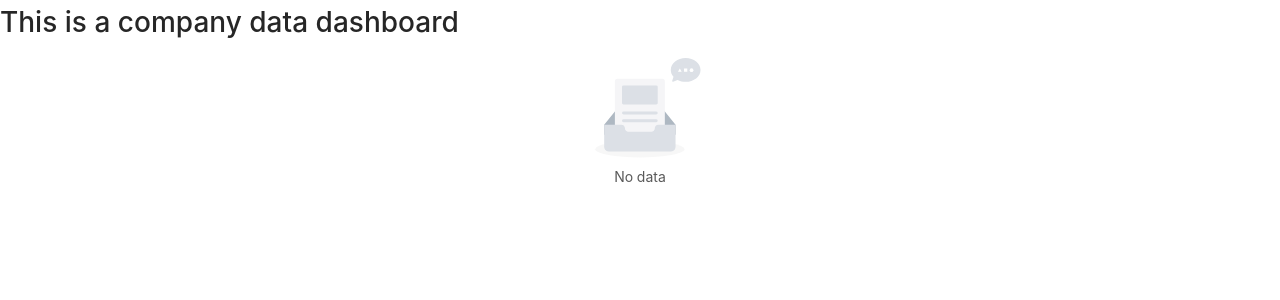
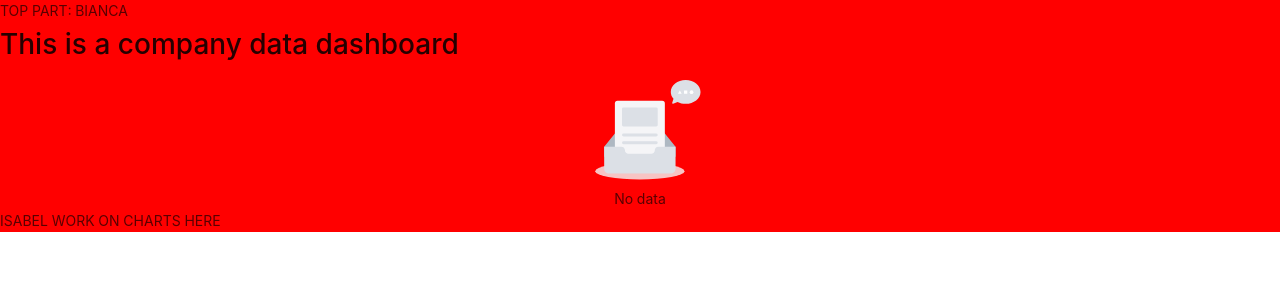
Before and after one commit to biancajemsten/kahvia, a Next.js app: page /data-dashboard in a window 1280 px wide. Shown: the top 300 px of the page. Built offline with nearby package versions, Linux system fonts and the light colour scheme.

Commit message:
Pages scss and placeholders

```diff
--- a/pages/_app.js
+++ b/pages/_app.js
@@ -1,4 +1,5 @@
 import "../styles/antd.less";
+import "../styles/index.scss";
 // import App from 'next/app'
 
 function MyApp({ Component, pageProps }) {
--- a/pages/data-dashboard.js
+++ b/pages/data-dashboard.js
@@ -16,9 +16,11 @@ export default function DataDashboard() {
     );
   else
     return (
-      <div className="container">
+      <div className="c-dashboard__container">
+        <div>TOP PART: BIANCA </div>
         <h1>This is a company data dashboard</h1>
         <Empty />
+        <div>ISABEL WORK ON CHARTS HERE</div>
       </div>
     );
 }
--- /dev/null
+++ b/styles/data-dashboard.scss
@@ -0,0 +1,3 @@
+.c-dashboard__container {
+  background-color: red;
+}
--- /dev/null
+++ b/styles/index.scss
@@ -0,0 +1 @@
+@import "./data-dashboard.scss";
```
